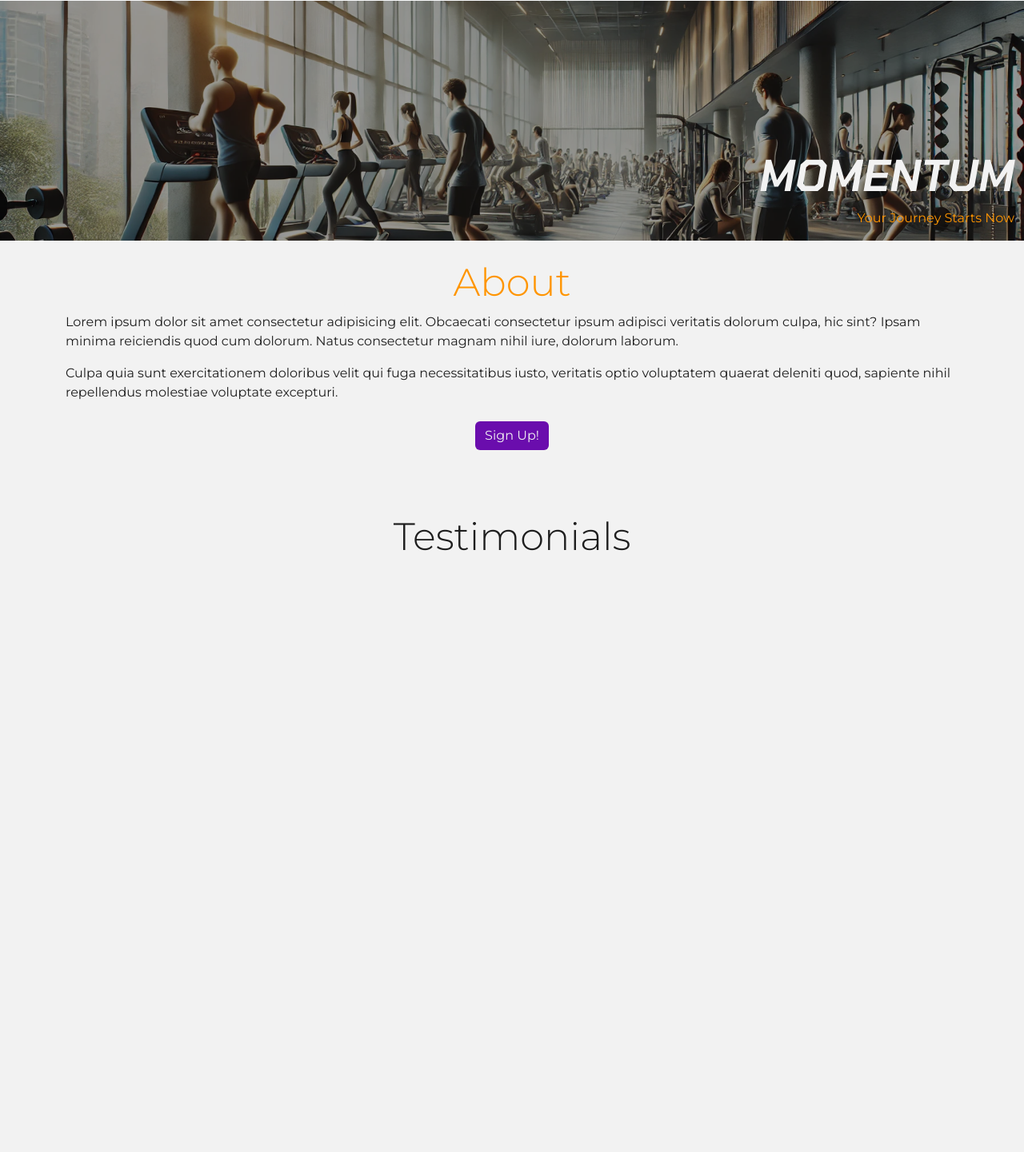
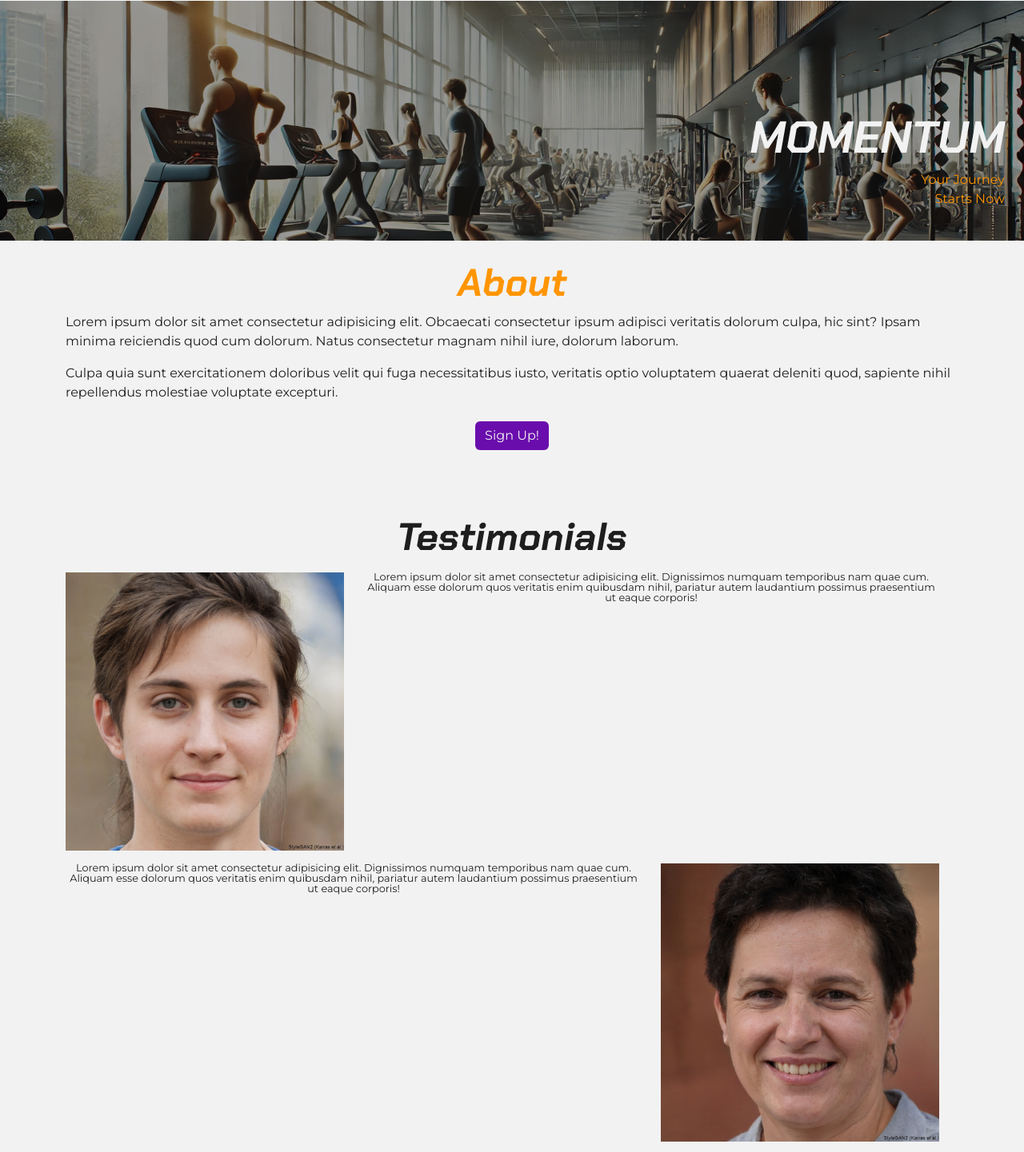
Before and after one commit to yenmangu/ci-momentum, a plain HTML site: page index.html in a window 1280 px wide. Shown: the part 55-1496 px from the top of the page at 80% size. Before the commit the page ends 800 px from the top, so only its background shows below. Drawn offline with nearby package versions, Linux system fonts and the light colour scheme.

Commit message:
Add placeholder user images to user sub directory of images directory. Add testimonials section to index. Add Bootstrap classes to leverage BS grid system. Add utility class for testimonial text.

```diff
--- a/assets/css/style.css
+++ b/assets/css/style.css
@@ -24,6 +24,12 @@
 	background-color: var(--primary-royal-purple);
 	color: var(--accent-cool-gray);
 	border: var(--primary-royal-purple);
+}
+
+.text-small {
+	color: var(--secondary-deep-charcoal);
+	font-size: 80%;
+	line-height: 100%;
 }
 
 /* Remove default styles applied by browser */
--- a/index.html
+++ b/index.html
@@ -58,9 +58,9 @@
 		<header id="hero"
 						class="container">
 			<section class="row hero">
-				<div class="col pr-4">
-					<h1 class="display-4 pr-4 logo-font">Momentum</h1>
-					<p class="text-end energy">Your Journey Starts Now</p>
+				<div class="col p-4">
+					<h1 class="display-4 logo-font">Momentum</h1>
+					<p class="text-end energy">Your Journey<br>Starts Now</p>
 				</div>
 			</section>
 		</header>
@@ -69,7 +69,7 @@
 							 class="container">
 				<div class="row mt-4">
 					<div class="col-12 text-center">
-						<h2 class="display-5 energy">About</h2>
+						<h2 class="display-5 logo-font energy">About</h2>
 					</div>
 					<div class="col-12 mb-2">
 						<p>Lorem ipsum dolor sit amet consectetur adipisicing elit. Obcaecati consectetur ipsum adipisci veritatis
@@ -97,7 +97,43 @@
 							 class="container">
 				<div class="row mt-4">
 					<div class="col-12 text-center">
-						<h2 class="display-5">Testimonials</h2>
+						<h2 class="display-5 logo-font">Testimonials</h2>
+					</div>
+					<div class="testimonial row my-2">
+						<div class="col-4 text-center">
+							<div class="user"><img src="assets/images/users/user-1.webp"
+										 class="img-fluid"
+										 alt=""></div>
+						</div>
+						<div class="col-8 text-center">
+							<p class="text-small"> Lorem ipsum dolor sit amet consectetur adipisicing elit. Dignissimos numquam
+								temporibus nam quae cum. Aliquam esse dolorum quos veritatis enim quibusdam nihil, pariatur autem
+								laudantium possimus praesentium ut eaque corporis! </p>
+						</div>
+					</div>
+					<div class="testimonial row my-2">
+						<div class="col-8 text-center">
+							<p class="text-small"> Lorem ipsum dolor sit amet consectetur adipisicing elit. Dignissimos numquam
+								temporibus nam quae cum. Aliquam esse dolorum quos veritatis enim quibusdam nihil, pariatur autem
+								laudantium possimus praesentium ut eaque corporis! </p>
+						</div>
+						<div class="col-4 text-center">
+							<div class="user"><img src="assets/images/users/user-2.webp"
+										 class="img-fluid"
+										 alt=""></div>
+						</div>
+					</div>
+					<div class="testimonial row my-2">
+						<div class="col-4 text-center">
+							<div class="user"><img src="assets/images/users/user-3.webp"
+										 class="img-fluid"
+										 alt=""></div>
+						</div>
+						<div class="col-8 text-center">
+							<p class="text-small"> Lorem ipsum dolor sit amet consectetur adipisicing elit. Dignissimos numquam
+								temporibus nam quae cum. Aliquam esse dolorum quos veritatis enim quibusdam nihil, pariatur autem
+								laudantium possimus praesentium ut eaque corporis! </p>
+						</div>
 					</div>
 				</div>
 			</section>
```
Also changed, not shown: assets/images/users/user-1.webp (added), assets/images/users/user-2.webp (added), assets/images/users/user-3.webp (added).
